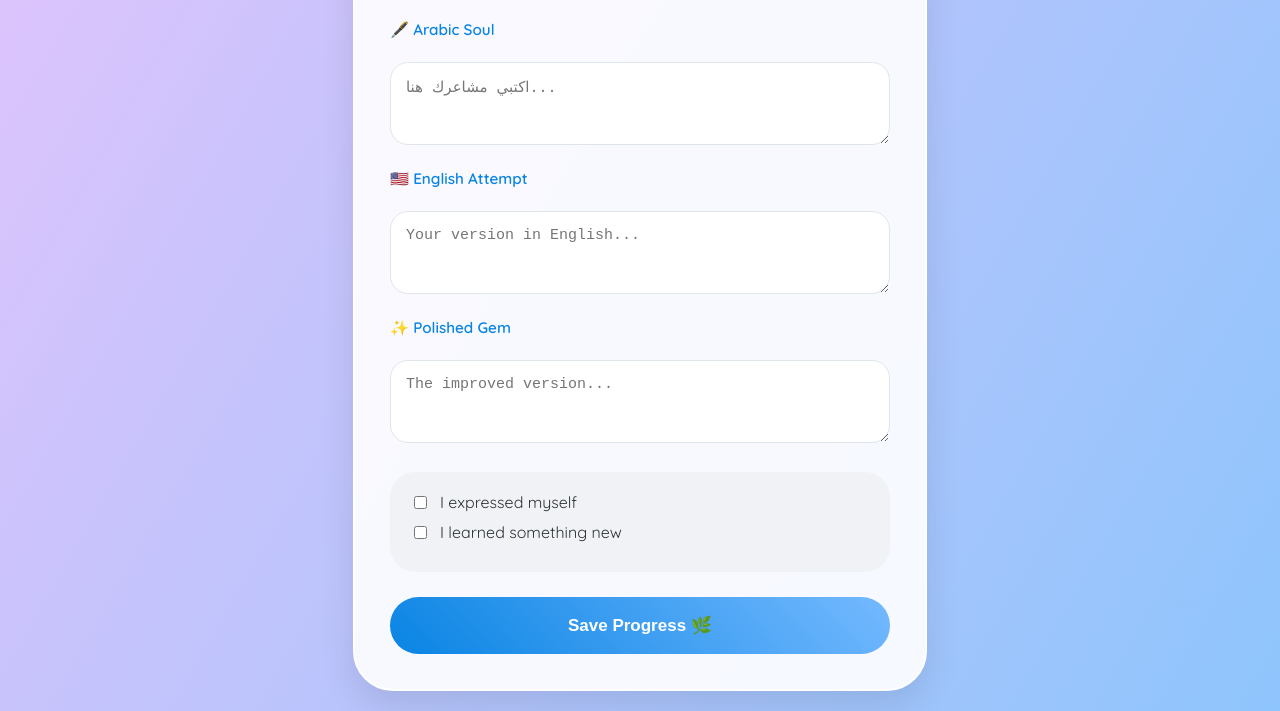
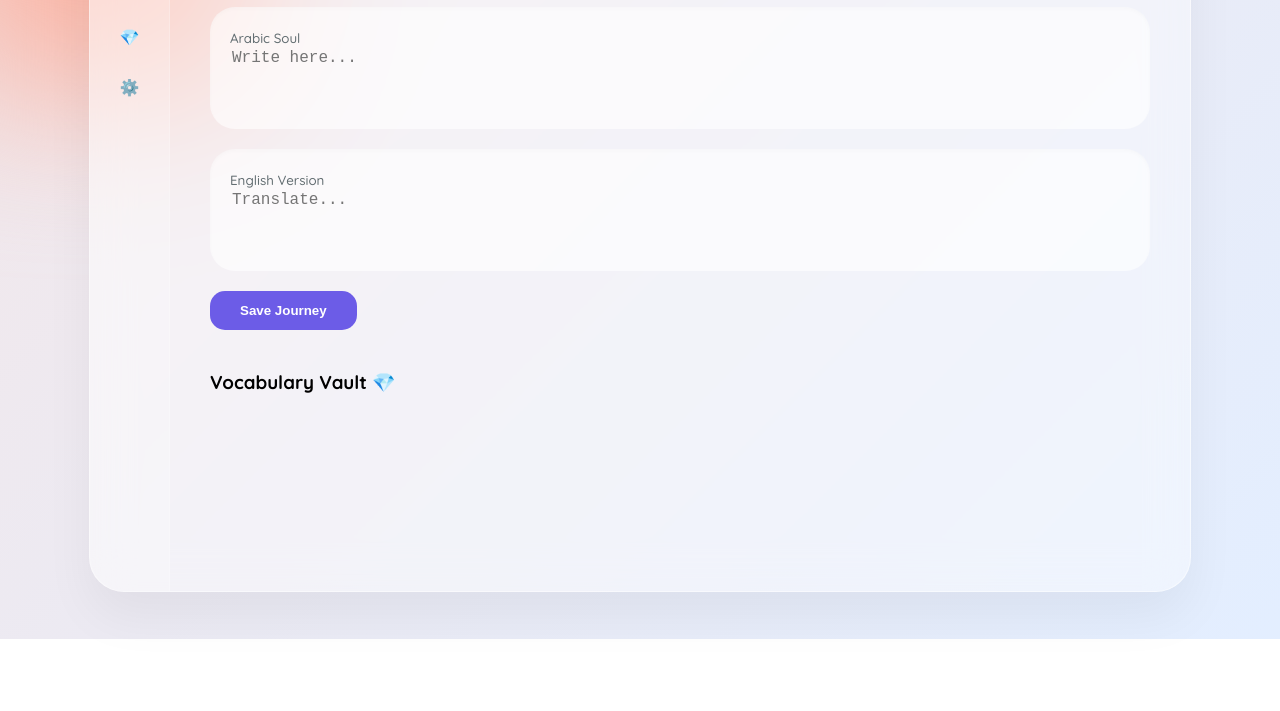
Before and after one commit to lamiasun2-crypto/Lamiadairy, a plain HTML site: page index.html in a window 1280 px wide. Shown: the part 161-872 px from the top of the page. After the commit the page ends 800 px from the top, so only its background shows below. Drawn offline with Linux system fonts and the light colour scheme.

Commit message:
Update index.html

```diff
--- a/index.html
+++ b/index.html
@@ -3,171 +3,176 @@
 <head>
     <meta charset="UTF-8">
     <meta name="viewport" content="width=device-width, initial-scale=1.0">
-    <title>Bloom English - My Journey</title>
+    <title>Bloom English 🌸</title>
     <style>
         :root {
-            --accent: #74b9ff; /* أزرق سماوي محفز */
-            --soft-purple: #a29bfe;
-            --text-dark: #2d3436;
-            --bg: linear-gradient(120deg, #e0c3fc 0%, #8ec5fc 100%);
+            /* تدرجات الألوان المستوحاة من صورتك */
+            --bg-gradient: linear-gradient(135deg, #f3e7e9 0%, #e3eeff 99%, #e3eeff 100%);
+            --accent-glow: radial-gradient(circle at 10% 20%, rgba(253, 203, 110, 0.3) 0%, rgba(224, 195, 252, 0.3) 90%);
+            --glass-bg: rgba(255, 255, 255, 0.4);
+            --text-main: #2d3436;
+            --purple-prime: #6c5ce7;
         }
 
         body {
-            background: var(--bg);
+            background: var(--bg-gradient);
             min-height: 100vh;
-            font-family: 'Quicksand', sans-serif; /* خط ناعم ومريح */
             display: flex;
             justify-content: center;
             align-items: center;
+            font-family: 'Quicksand', sans-serif;
             margin: 0;
-            padding: 20px;
+            overflow-x: hidden;
+            position: relative;
         }
 
-        .container {
-            background: rgba(255, 255, 255, 0.9);
-            width: 100%;
-            max-width: 500px;
-            padding: 35px;
-            border-radius: 40px;
-            box-shadow: 0 15px 35px rgba(0,0,0,0.1);
-            text-align: center;
-            border: 2px solid white;
+        /* دوائر ملونة في الخلفية لتعزيز شكل الـ Glassmorphism */
+        body::before {
+            content: "";
+            position: absolute;
+            width: 300px;
+            height: 300px;
+            background: #fab1a0;
+            filter: blur(80px);
+            top: -50px;
+            left: -50px;
+            z-index: -1;
         }
 
-        h1 {
-            color: var(--text-dark);
-            font-size: 2rem;
-            margin-bottom: 5px;
-            font-weight: 600;
+        .main-layout {
+            background: var(--glass-bg);
+            width: 92vw;
+            height: 88vh;
+            max-width: 1100px;
+            border-radius: 35px;
+            backdrop-filter: blur(20px);
+            border: 1px solid rgba(255, 255, 255, 0.5);
+            box-shadow: 0 25px 50px rgba(0,0,0,0.05);
+            display: grid;
+            grid-template-columns: 80px 1fr;
+            overflow: hidden;
         }
 
-        p.subtitle {
-            color: #636e72;
-            margin-bottom: 30px;
-            font-size: 0.9rem;
+        /* قائمة أيقونات جانبية بسيطة */
+        .side-nav {
+            background: rgba(255, 255, 255, 0.2);
+            display: flex;
+            flex-direction: column;
+            align-items: center;
+            padding-top: 30px;
+            gap: 30px;
+            border-right: 1px solid rgba(255,255,255,0.2);
         }
 
-        h3 {
-            color: #0984e3;
-            text-align: left;
-            font-size: 0.95rem;
-            margin-top: 20px;
-            display: flex;
-            align-items: center;
-            gap: 8px;
+        .content-area {
+            padding: 40px;
+            overflow-y: auto;
+        }
+
+        h1 { font-size: 1.8rem; color: var(--purple-prime); margin-bottom: 25px; }
+
+        .input-group {
+            background: rgba(255, 255, 255, 0.6);
+            padding: 20px;
+            border-radius: 25px;
+            margin-bottom: 20px;
+            box-shadow: inset 0 2px 4px rgba(0,0,0,0.02);
         }
 
         textarea {
             width: 100%;
-            border: 1.5px solid #dfe6e9;
-            background: #ffffff;
-            border-radius: 18px;
-            padding: 15px;
-            box-sizing: border-box;
+            border: none;
+            background: transparent;
+            font-size: 1rem;
             outline: none;
-            font-size: 15px;
-            transition: 0.3s;
-            margin-top: 8px;
+            color: var(--text-main);
+            resize: none;
         }
 
-        textarea:focus {
-            border-color: var(--soft-purple);
-            transform: scale(1.01);
-        }
-
-        .checklist {
-            background: #f1f2f6;
-            padding: 20px;
-            border-radius: 25px;
-            margin-top: 25px;
-            text-align: left;
-        }
-
-        .check-item {
-            margin-bottom: 10px;
-            display: flex;
-            align-items: center;
-            gap: 10px;
-            color: #2d3436;
-        }
-
-        button {
-            width: 100%;
-            background: linear-gradient(45deg, #0984e3, #74b9ff);
+        .action-btn {
+            background: var(--purple-prime);
             color: white;
             border: none;
-            padding: 18px;
-            border-radius: 50px;
-            font-size: 17px;
+            padding: 12px 30px;
+            border-radius: 15px;
+            cursor: pointer;
             font-weight: 600;
-            margin-top: 25px;
-            cursor: pointer;
             transition: 0.3s;
         }
 
-        button:hover {
-            letter-spacing: 1px;
-            box-shadow: 0 5px 15px rgba(9, 132, 227, 0.4);
+        /* قسم البطاقات في الأسفل */
+        .vault-title { margin-top: 40px; font-weight: 600; }
+
+        .cards-container {
+            display: flex;
+            gap: 15px;
+            overflow-x: auto;
+            padding: 20px 0;
         }
 
-        /* أنيميشن النجاح */
-        @keyframes celebrate {
-            0% { transform: scale(1); }
-            50% { transform: scale(1.05); }
-            100% { transform: scale(1); }
+        .vocab-card {
+            min-width: 140px;
+            height: 180px;
+            background: white;
+            border-radius: 20px;
+            display: flex;
+            flex-direction: column;
+            align-items: center;
+            justify-content: center;
+            box-shadow: 0 10px 20px rgba(0,0,0,0.05);
+            transition: 0.3s;
+            cursor: pointer;
+            border: 1px solid rgba(108, 92, 231, 0.1);
         }
-        .animate-save { animation: celebrate 0.4s ease-in-out; }
+
+        .vocab-card:hover { transform: translateY(-5px); }
+
     </style>
-    <link href="https://fonts.googleapis.com/css2?family=Quicksand:wght@400;600&display=swap" rel="stylesheet">
+    <link href="https://fonts.googleapis.com/css2?family=Quicksand:wght@500;700&display=swap" rel="stylesheet">
 </head>
 <body>
 
-    <div class="container" id="mainCard">
-        <h1>Bloom English 🌸</h1>
-        <p class="subtitle">Small steps, every day.</p>
+    <div class="main-layout">
+        <aside class="side-nav">
+            <span style="font-size: 1.5rem;">🌸</span>
+            <span>🖋️</span>
+            <span>💎</span>
+            <span>⚙️</span>
+        </aside>
 
-        <h3>🖋️ Arabic Soul</h3>
-        <textarea id="arabic" placeholder="اكتبي مشاعرك هنا..." rows="3"></textarea>
+        <main class="content-area">
+            <h1>Bloom English</h1>
 
-        <h3>🇺🇸 English Attempt</h3>
-        <textarea id="english" placeholder="Your version in English..." rows="3"></textarea>
+            <div class="input-group">
+                <small style="color: #636e72;">Arabic Soul</small>
+                <textarea id="ar" rows="3" placeholder="Write here..."></textarea>
+            </div>
 
-        <h3>✨ Polished Gem</h3>
-        <textarea id="ai" placeholder="The improved version..." rows="3"></textarea>
+            <div class="input-group">
+                <small style="color: #636e72;">English Version</small>
+                <textarea id="en" rows="3" placeholder="Translate..."></textarea>
+            </div>
 
-        <div class="checklist">
-            <label class="check-item"><input type="checkbox" id="c1"> I expressed myself</label>
-            <label class="check-item"><input type="checkbox" id="c2"> I learned something new</label>
-        </div>
+            <button class="action-btn" onclick="save()">Save Journey</button>
 
-        <button onclick="saveAndBloom()">Save Progress 🌿</button>
+            <h3 class="vault-title">Vocabulary Vault 💎</h3>
+            <div class="cards-container" id="cardsGrid">
+                </div>
+        </main>
     </div>
 
     <script>
-        function saveAndBloom() {
-            // حفظ البيانات
-            localStorage.setItem('bloom_ar', document.getElementById('arabic').value);
-            localStorage.setItem('bloom_en', document.getElementById('english').value);
-            localStorage.setItem('bloom_ai', document.getElementById('ai').value);
-
-            // إضافة تأثير مرئي للبطاقة
-            const card = document.getElementById('mainCard');
-            card.classList.add('animate-save');
-            setTimeout(() => card.classList.remove('animate-save'), 400);
-
-            // صوت نجاح بسيط
-            const audio = new Audio('https://assets.mixkit.co/active_storage/sfx/2013/2013-preview.mp3');
-            audio.play().catch(() => {});
-
-            alert("Saved! You are growing, Lamia. 🌸");
+        function save() {
+            localStorage.setItem('bloom_ar', document.getElementById('ar').value);
+            localStorage.setItem('bloom_en', document.getElementById('en').value);
+            alert("Your growth has been recorded! ✨");
         }
 
+        // استرجاع البيانات
         window.onload = function() {
-            document.getElementById('arabic').value = localStorage.getItem('bloom_ar') || '';
-            document.getElementById('english').value = localStorage.getItem('bloom_en') || '';
-            document.getElementById('ai').value = localStorage.getItem('bloom_ai') || '';
+            document.getElementById('ar').value = localStorage.getItem('bloom_ar') || '';
+            document.getElementById('en').value = localStorage.getItem('bloom_en') || '';
         };
     </script>
-
 </body>
 </html>
```
